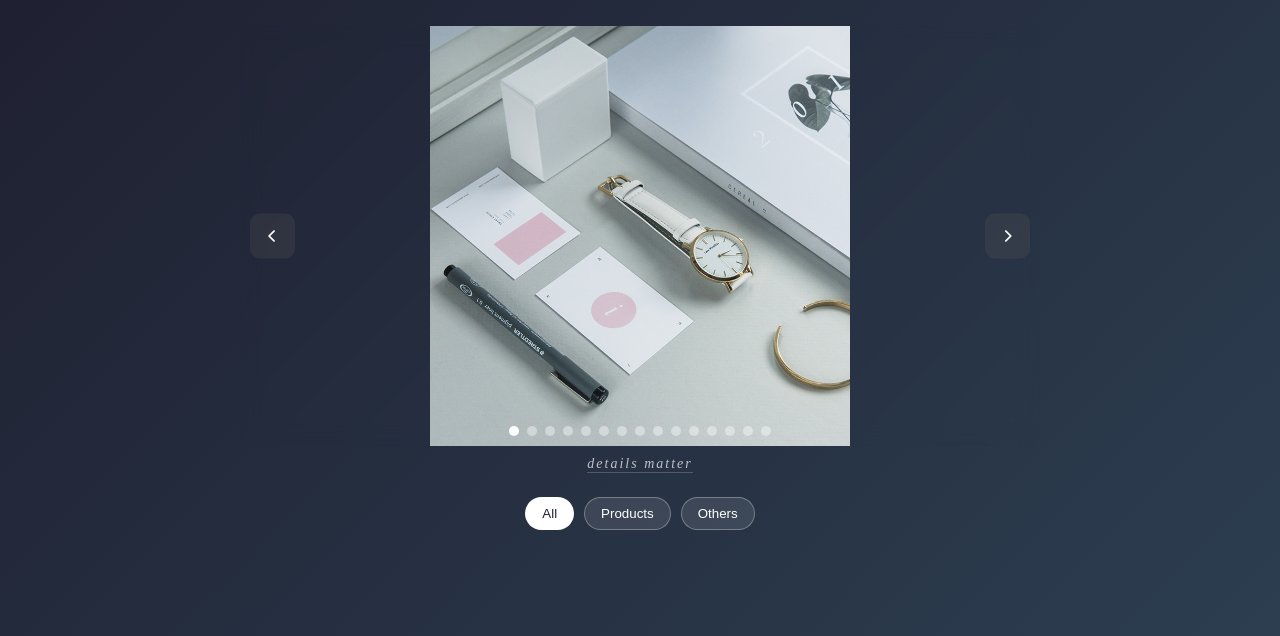
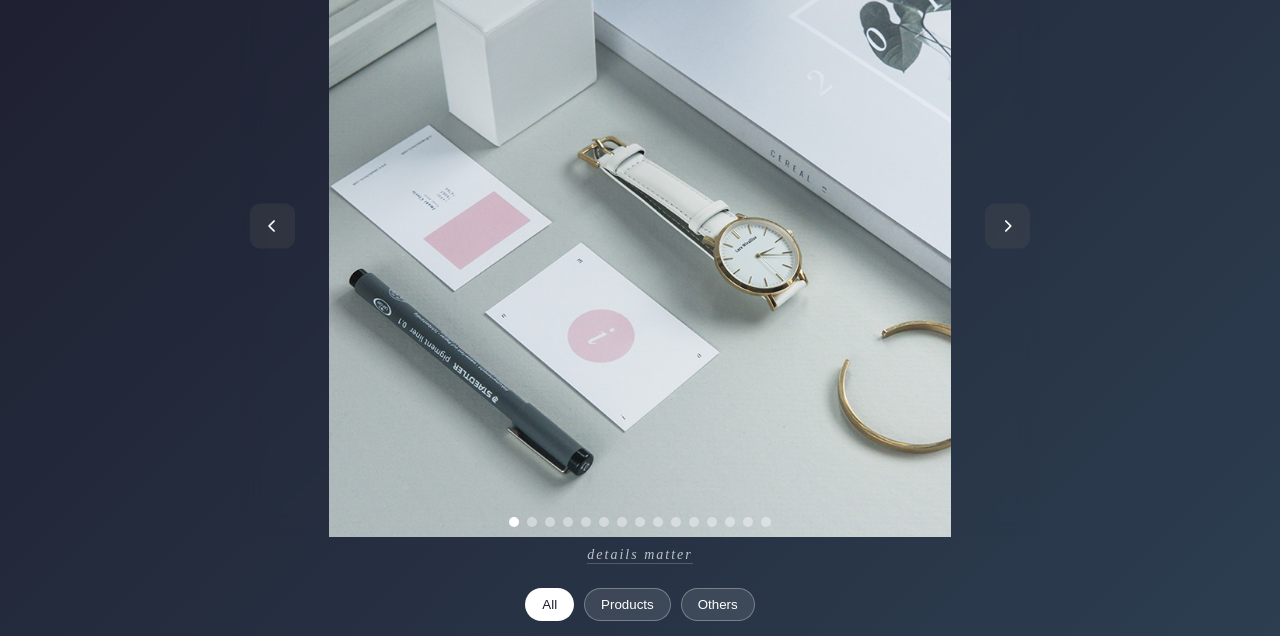
Before and after one commit to Heba-metwally/CodeAlpha_ImageGallery, a plain HTML site: page index.html in a window 1280 px wide. Shown: the part 164-800 px from the top of the page. Drawn offline with Linux system fonts and the light colour scheme.

Commit message:
fix gallery layout to fit full screen

```diff
--- a/style.css
+++ b/style.css
@@ -8,17 +8,17 @@ body {
     height: 100vh;
     flex-direction: column;
     align-items: center;
-    justify-content: center;
+    justify-content: space-evenly;
 }
-.Gallery{
-    margin-top: 20px;
+.Gallery {
+    margin-top: 0;
     position: relative;
     width: 100%;
     max-width: 800px;
     overflow: hidden;
     border-radius: 10px;
-    height: 100vh;
-    max-height: 420px;
+    flex: 1;
+    max-height: calc(100vh - 160px);
     backdrop-filter: blur(10px);
 }
 #caption {
```
